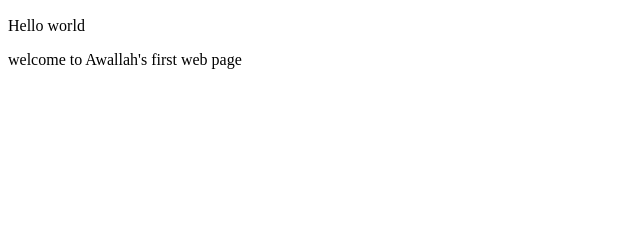
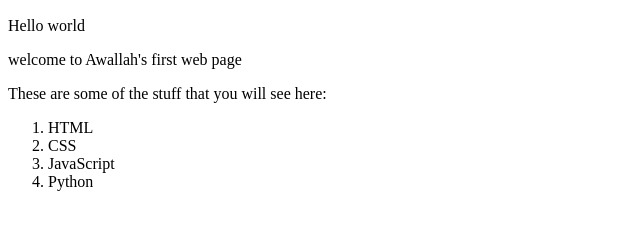
Before and after one commit to AwallahJr/Awoze, a plain HTML site: page Awallah-webpage.html in a window 1280 px wide. Shown: the part 110-340 px from the top of the page, without its empty margins (0-640 px from the left). Drawn offline with Linux system fonts and the light colour scheme.

Commit message:
add list elements to page

```diff
--- a/Awallah-webpage.html
+++ b/Awallah-webpage.html
@@ -8,5 +8,12 @@
 
     <p>Hello world</p>
     <p>welcome to Awallah's first web page</p>
+    <p>These are some of the stuff that you will see here:</p>
+    <ol>
+        <li>HTML</li>
+        <li>CSS</li>
+        <li>JavaScript</li>
+        <li>Python</li>
+    </ol>
 </body>
 </html>
```
